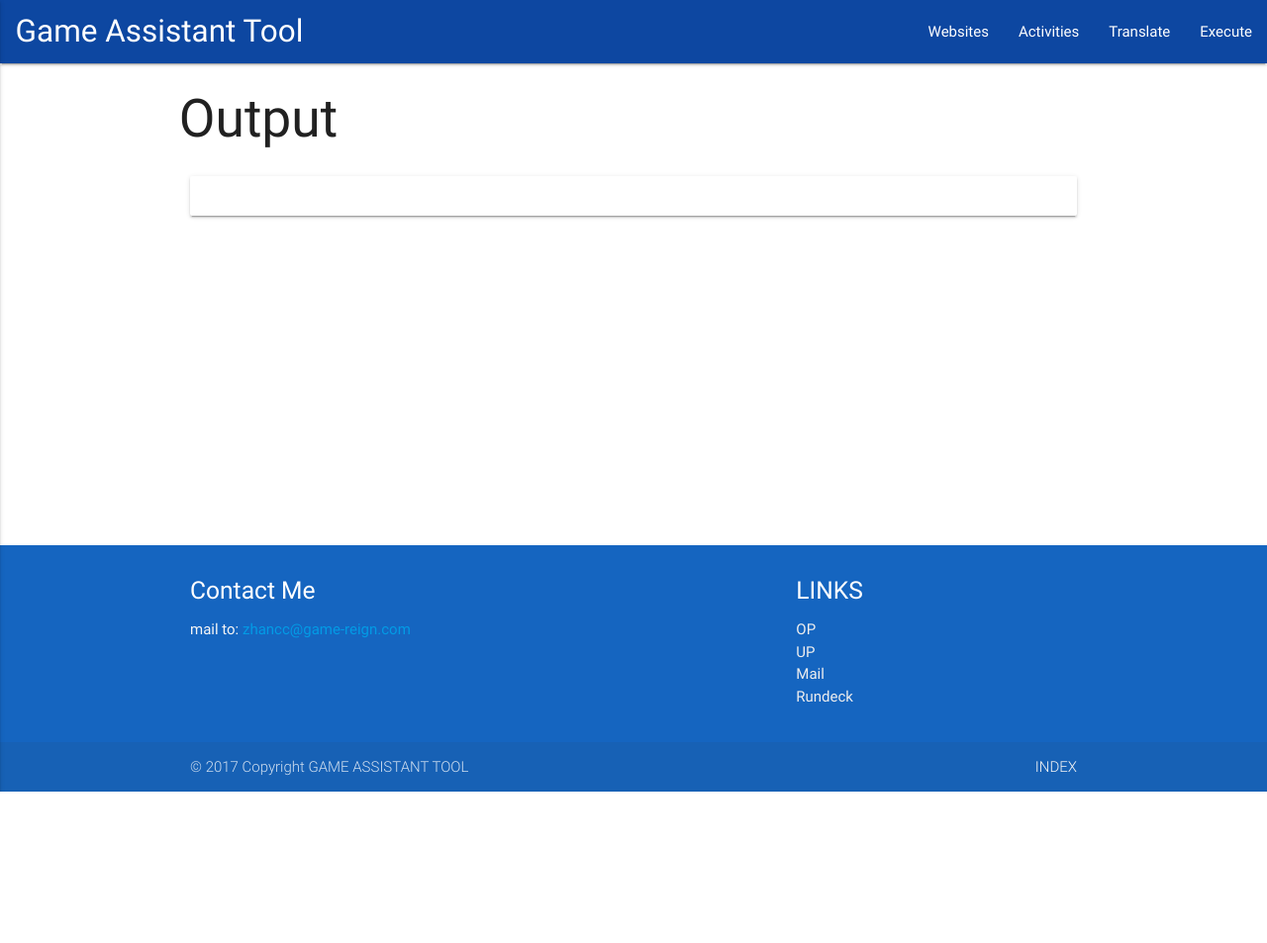
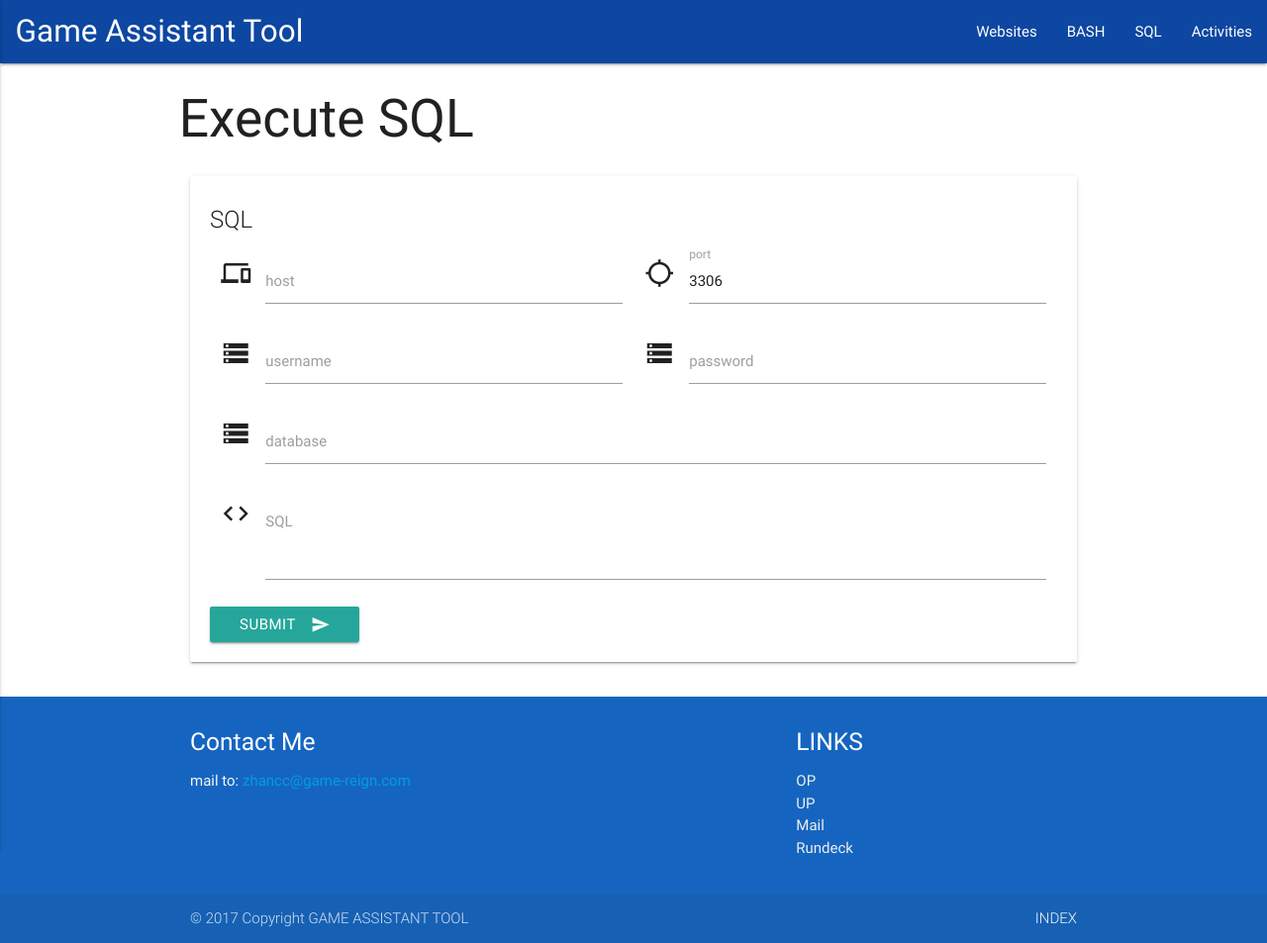
Before and after one commit to zhancongc/GameTool, a Flask app: page /execute/sql in a window 1280 px wide. Shown: the whole page at 99% size. Before the commit the page ends 800 px from the top, so only its background shows below. Run offline with Flask 2, Linux system fonts and the light colour scheme; parts of the project's set-up code (start-up, migrations or seed data) failed here and were passed over.

Commit message:
添加了ssh连接主机和执行sql的功能

```diff
--- a/app/templates/base.html
+++ b/app/templates/base.html
@@ -24,15 +24,15 @@
             <a href="#" data-activates="mobile-demo" class="button-collapse"><i class="material-icons">menu</i></a>
             <ul id="nav-mobile" class="right hide-on-med-and-down">
                 <li><a class="active" href="{{ url_for('web.websites') }}">Websites</a></li>
-                <li><a href="{{ url_for('web.activities') }}">Activities</a></li>
-                <li><a href="{{ url_for('web.translate') }}">Translate</a></li>
-                <li><a href="{{ url_for('web.execute') }}">Execute</a></li>
+                <li><a href="{{ url_for('web.execute_bash') }}">BASH</a></li>
+                <li><a href="{{ url_for('web.execute_sql') }}">SQL</a></li>
+                <li><a href="{{ url_for('web.start_activities') }}">Activities</a></li>
             </ul>
             <ul class="side-nav" id="mobile-demo">
                 <li><a class="active" href="{{ url_for('web.websites') }}">Websites</a></li>
-                <li><a href="{{ url_for('web.activities') }}">Activities</a></li>
-                <li><a href="{{ url_for('web.translate') }}">Translate</a></li>
-                <li><a href="{{ url_for('web.execute') }}">Execute</a></li>
+                <li><a href="{{ url_for('web.execute_bash') }}">Bash</a></li>
+                <li><a href="{{ url_for('web.execute_sql') }}">SQL</a></li>
+                <li><a href="{{ url_for('web.start_activities') }}">Activities</a></li>
             </ul>
         </div>
     </nav>
--- a/app/templates/execute.html
+++ b/app/templates/execute_sql.html
@@ -11,18 +11,32 @@
             <div class="col s12">
                 <div class="card">
                     <div class="card-content">
-                        <span class="card-title"></span>
+                        <span class="card-title">SQL</span>
                         <div></div>
-                        <form action="{{ url_for('web.execute_sql') }}" method="post" name="execute" id="execute">
+                        <form action="{{ url_for('web.execute_sql') }}" method="post" name="execute_sql" id="execute">
+                        {{ form.csrf_token }}
+                        {% if form.csrf_token.errors %}
+                            <div class="warning">You have submitted an invalid CSRF token</div>
+                        {% endif %}
                             <div class="input-field validate col s12 l6">
                                 <i class="material-icons prefix">devices</i>
-                                <input class="validate" name="server" type="text" length="50" required>
-                                <label for="server">server ip</label>
+                                <input class="validate" name="host" type="text" length="50" required>
+                                <label for="host">host</label>
                             </div>
                             <div class="input-field validate col s12 l6">
                                 <i class="material-icons prefix">location_searching</i>
                                 <input class="validate" name="port" type="text" length="50" value="3306" required>
                                 <label for="port">port</label>
+                            </div>
+                            <div class="input-field validate col s12 l6">
+                                <i class="material-icons prefix">storage</i>
+                                <input class="validate" name="username" type="text" length="50" required>
+                                <label for="database">username</label>
+                            </div>
+                            <div class="input-field validate col s12 l6">
+                                <i class="material-icons prefix">storage</i>
+                                <input class="validate" name="password" type="password" length="50" required>
+                                <label for="database">password</label>
                             </div>
                             <div class="input-field validate col s12">
                                 <i class="material-icons prefix">storage</i>
@@ -34,7 +48,7 @@
                                 <textarea form="execute" id="textarea_sql" name="sql" rows="4" class="materialize-textarea" length="1000" required></textarea>
                                 <label for="sql">SQL</label>
                             </div>
-                            <a class="waves-effect waves-light btn" type="submit" onclick="execute.submit();">
+                            <a class="waves-effect waves-light btn" type="submit" onclick="execute_sql.submit();">
                                 submit<i class="material-icons right">send</i></a>
                         </form>
                     </div>
--- a/app/templates/output.html
+++ b/app/templates/output.html
@@ -20,6 +20,10 @@
                             <span class="card-title">Warning</span>
                             <p>{{ warning }}</p>
                         {% endif %}
+                        {% if result %}
+                            <span class="card-title">Result</span>
+                            <p>{{ result }}</p>
+                        {% endif %}
                     </div>
                 </div>
             </div>
--- /dev/null
+++ b/app/web/forms.py
@@ -0,0 +1,44 @@
+from flask_wtf import FlaskForm
+from wtforms import StringField, PasswordField, BooleanField, SubmitField, FileField, SelectField
+from wtforms.validators import DataRequired, Length, Email, Regexp, EqualTo
+
+
+class ActivitiesForm(FlaskForm):
+    game = SelectField('game', validators=[DataRequired(), Length(1, 10)])
+    country = StringField('country', validators=[DataRequired(), Length(1, 2)])
+    version = StringField('version', validators=[DataRequired(), Length(1, 5)])
+    activity_id = StringField('activity_id', validators=[DataRequired(), Length(1, 8)])
+    parameter = StringField('parameter', validators=[DataRequired(), Length(1, 500)])
+    period = StringField('period', validators=[DataRequired(), Length(1, 3)])
+    submit = SubmitField('Submit')
+
+
+class PropertiesTranslateForm(FlaskForm):
+    properties = FileField('properties', validators=[DataRequired()])
+    excel = FileField('excel', validators=[DataRequired()])
+    submit= SubmitField('Submit')
+
+
+class SdataTranslateForm(FlaskForm):
+    sdata = StringField('sdata', validators=[DataRequired()])
+    excel = StringField('excel', validators=[DataRequired()])
+    submit = SubmitField('Submit')
+
+
+class ExecuteSQLForm(FlaskForm):
+    host = StringField('host', validators=[DataRequired()])
+    port = StringField('port', validators=[DataRequired()])
+    username = StringField('username', validators=[DataRequired()])
+    password = PasswordField('password', validators=[DataRequired()])
+    database = StringField('database', validators=[DataRequired()])
+    sql = StringField('sql', validators=[DataRequired()])
+    submit = SubmitField('Submit')
+
+
+class ExecuteBashForm(FlaskForm):
+    host = StringField('host', validators=[DataRequired()])
+    port = StringField('port', validators=[DataRequired()])
+    username = StringField('username', validators=[DataRequired()])
+    password = PasswordField('password', validators=[DataRequired()])
+    bash = StringField('bash', validators=[DataRequired()])
+    submit = SubmitField('Submit')
--- a/app/web/views.py
+++ b/app/web/views.py
@@ -1,8 +1,12 @@
 import os
 from flask import render_template, request, url_for, send_from_directory, current_app
 from . import web
+from app.web.forms import ActivitiesForm, ExecuteSQLForm, ExecuteBashForm, PropertiesTranslateForm
 from app.secure_filename import secure_filename
 from app.trans_properties import TransProperties
+from app.start_activity import Activity
+from app.execute_bash import ExecuteBash
+from app.execute_sql import ExecuteSQL
 
 
 def allowed_file(filename, extensions):
@@ -29,51 +33,65 @@ def websites():
     return render_template('websites.html')
 
 
-@web.route('/activities', methods=['GET'])
-def activities():
-    return render_template('activities.html')
+@web.route('/activities/start', methods=['GET', 'POST'])
+def start_activities():
+    form, result = ActivitiesForm(), ''
+    if form.validate_on_submit():
+        ip = current_app.config[form.game.data+'_IP']
+        activity = Activity(
+            ip, form.country.data, form.version.data,
+            form.activity_id.data, form.parameter.data, form.period.data
+        )
+        result = activity.start()
+        return render_template('output.html', result=result)
+    return render_template('activities.html', form=form)
 
 
-@web.route('/activities/start', methods=['POST'])
-def start_activities():
-    return render_template('output.html')
+@web.route('/translate/sdata', methods=['GET', 'POST'])
+def translate_sdata():
+    return render_template('translate_sdata.html')
 
 
-@web.route('/translate', methods=['GET', 'POST'])
-def translate():
-    return render_template('translate.html')
+@web.route('/translate/properties', methods=['GET', 'POST'])
+def translate_properties():
+    form, url, result = PropertiesTranslateForm(), '', ''
+    if form.validate_on_submit():
+        if form.properties and form.excel:
+            if allowed_file(form.properties.filename, ['properties']) and allowed_file(form.excel.filename, ['xls', 'xlsx']):
+                properties_filename, excel_filename = secure_filename(form.excel.filename), secure_filename(
+                    form.properties.filename)
+                properties_path = os.path.join(current_app.config['UPLOAD_FOLDER'], properties_filename)
+                excel_path = os.path.join(current_app.config['UPLOAD_FOLDER'], excel_filename)
+                form.properties.save(properties_path)
+                form.excel.save(excel_path)
+                example = TransProperties(properties_path, excel_path)
+                example.transfer()
+                url = url_for('web.out_file', filename='output.properties')
+            else:
+                result = 'File is not allowed due to the unacceptable extension.'
+        else:
+            result = 'File is not found.'
+        return render_template('output.html', url=url, result=result)
+    return render_template('translate_properties.html')
 
 
-@web.route('/translate/sdata', methods=['POST'])
-def translate_sdata():
-    return render_template('output.html')
-
-
-@web.route('/translate/properties', methods=['POST'])
-def translate_properties():
-    properties, excel = request.files['properties'], request.files['excel']
-    if properties and excel:
-        if allowed_file(properties.filename, ['properties']) and allowed_file(excel.filename, ['xls', 'xlsx']):
-            properties_filename, excel_filename = secure_filename(excel.filename), secure_filename(properties.filename)
-            properties_path = os.path.join(current_app.config['UPLOAD_FOLDER'], properties_filename)
-            excel_path = os.path.join(current_app.config['UPLOAD_FOLDER'], excel_filename)
-            properties.save(properties_path)
-            excel.save(excel_path)
-            example = TransProperties(properties_path, excel_path)
-            example.transfer()
-            url, warning = url_for('web.out_file', filename='output.properties'), ''
-        else:
-            url, warning = '', 'File is not allowed due to the unacceptable extension.'
-    else:
-        url, warning = '', 'File is not found.'
-    return render_template('output.html', url=url, warning=warning)
-
-
-@web.route('/execute', methods=['GET', 'POST'])
-def execute():
-    return render_template('execute.html')
+@web.route('/execute/bash', methods=['GET', 'POST'])
+def execute_bash():
+    form, result = ExecuteBashForm(), ''
+    if form.validate_on_submit():
+        example = ExecuteBash(form.host.data, int(form.port.data), form.username.data, form.password.data)
+        result = example.execute(form.bash.data)
+        print(result)
+        return render_template('output.html', result=result)
+    return render_template('execute_bash.html', form=form)
 
 
 @web.route('/execute/sql', methods=['GET', 'POST'])
 def execute_sql():
-    return render_template('output.html')
+    form, result = ExecuteSQLForm(), ''
+    if form.validate_on_submit():
+        example = ExecuteSQL(form.host.data, int(form.port.data), form.username.data, form.password.data, form.database.data)
+        result = example.execute(form.sql.data)
+        print(result)
+        return render_template('output.html', result=result)
+    return render_template('execute_sql.html', form=form)
--- a/config.py
+++ b/config.py
@@ -8,6 +8,12 @@ class Config(object):
     DEBUG = True
     # enable csrf
     CSRF_ENABLED = True
+    # csrf key
+    SECRET_KEY = os.environ.get('SECRET_KEY') or 'hard to guess string'
+
+    # ip
+    GCLD_IP = '10.5.201.58'
+    NHLY_IP = '10.5.201.60'
 
     # folder maintains uploaded file
     UPLOAD_FOLDER = basedir + '/files/upload/'
```
Also changed, not shown: app/execute_bash.py (added, +23 -0 lines), app/execute_sql.py (added, +34 -0 lines), app/models.py (+9 -12 lines), app/parameter.py (added, +8 -0 lines), app/start_activity.py (added, +50 -0 lines), app/templates/activities.html (+21 -13 lines), app/templates/execute_bash.html (added, +65 -0 lines), app/templates/translate_properties.html (added, +50 -0 lines), app/templates/translate_sdata.html (renamed from app/templates/translate.html, +2 -31 lines), run.py (+11 -2 lines), app/views.py (deleted).
